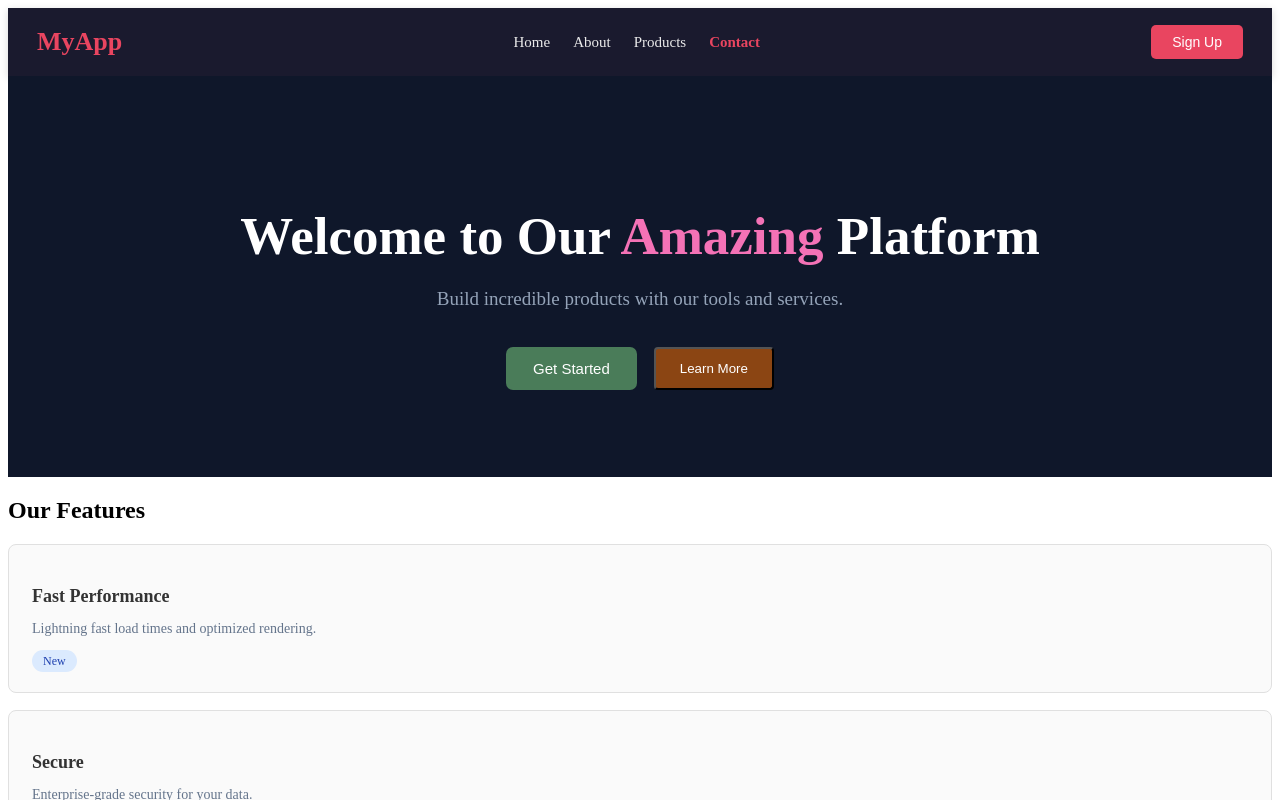
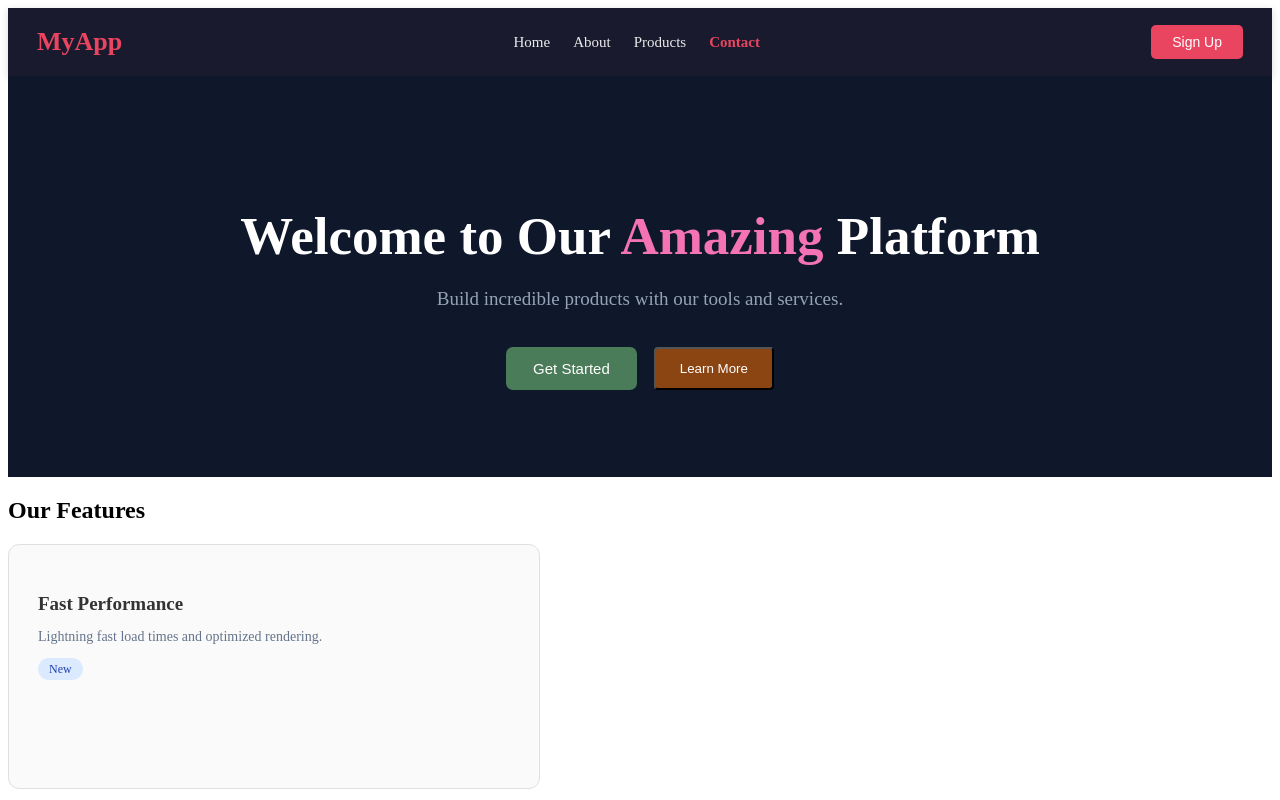
Before and after one commit to ahoybuoy/04-high-drift-messy, a Next.js app: page / in a window 1280 px wide. Shown: the top 800 px of the page. Built offline with nearby package versions, Linux system fonts and the light colour scheme.

Commit message:
feat: adjust card and modal dimensions

```diff
--- a/src/components/Card.tsx
+++ b/src/components/Card.tsx
@@ -7,11 +7,13 @@ export const Card = ({ children, title }: { children: React.ReactNode; title?: s
     <div style={{
       backgroundColor: '#fafafa',
       border: '1px solid #e0e0e0',
-      borderRadius: '8px',
-      padding: '23px', // DRIFT: Arbitrary spacing
-      marginBottom: '17px', // DRIFT: Arbitrary margin
+      borderRadius: '11px',
+      padding: '29px',
+      marginBottom: '17px',
+      minHeight: '185px',
+      maxWidth: '472px',
     }}>
-      {title && <h3 style={{ color: '#333333', fontSize: '18px', marginBottom: '13px' }}>{title}</h3>}
+      {title && <h3 style={{ color: '#333333', fontSize: '19px', marginBottom: '14px' }}>{title}</h3>}
       {children}
     </div>
   );
```
Also changed, not shown: src/components/Modal.tsx (+6 -5 lines).
